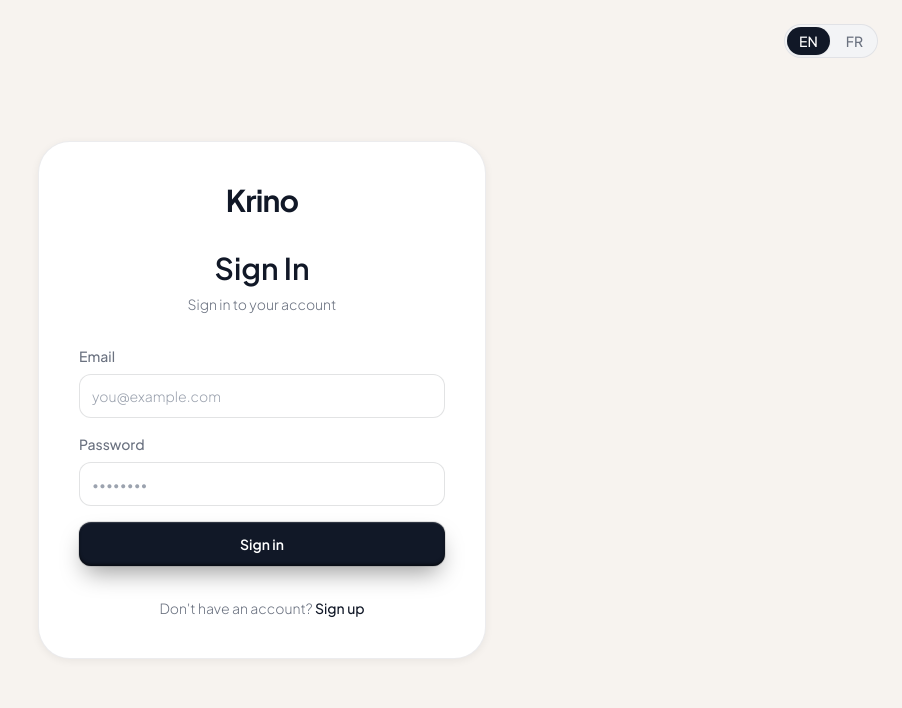
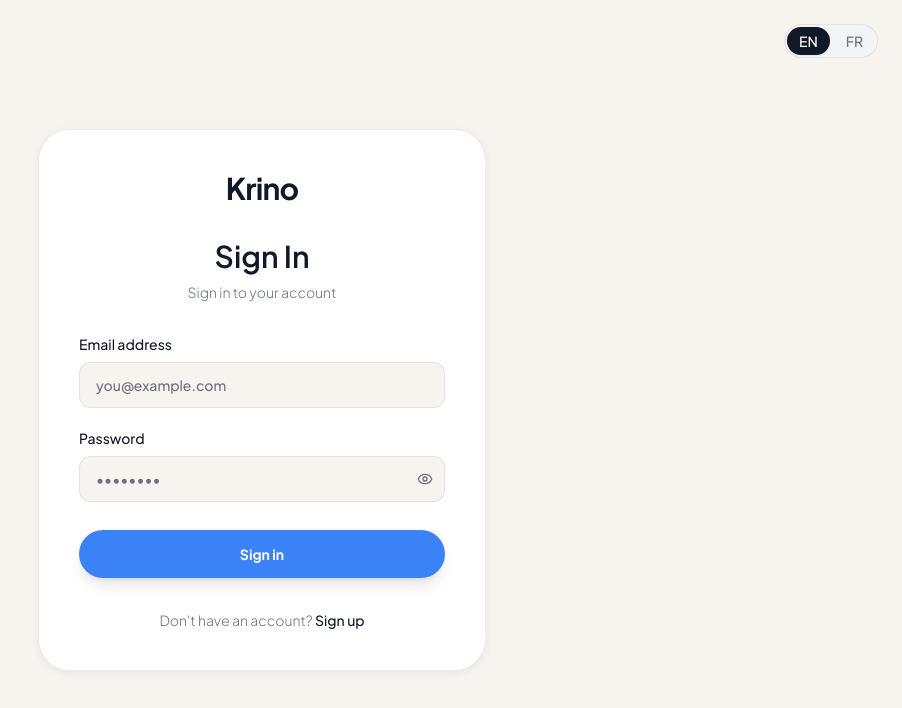
Before and after one commit to Abdennasserbedroune/Krino, a Next.js app in the folder frontend/: page /auth/sign-in in a window 1280 px wide. Shown: the top 708 px of the page, without its empty margins (378-1280 px from the left). Built offline with nearby package versions, Linux system fonts and the light colour scheme; no server answers.

Commit message:
fix: restore original sign-in-form UI, only fix role read from user_metadata after login

```diff
--- a/frontend/components/auth/sign-in-form.tsx
+++ b/frontend/components/auth/sign-in-form.tsx
@@ -1,96 +1,127 @@
 "use client";
 
 import { useState } from "react";
+import { motion } from "framer-motion";
+import { AlertCircle, Eye, EyeOff } from "lucide-react";
+
 import { useAuth } from "@/lib/auth/client";
 import { useLanguage } from "@/lib/i18n/LanguageContext";
 
 interface SignInFormProps {
-  onSuccess: (role: "seeker" | "recruiter") => void;
-  // role prop removed — we no longer need it passed from outside
-  role?: "seeker" | "recruiter"; // kept for backward compat but ignored
+  onSuccess?: (role: "seeker" | "recruiter") => void;
+  role?: "seeker" | "recruiter";
 }
 
-export function SignInForm({ onSuccess }: SignInFormProps) {
-  const { login } = useAuth();
+export function SignInForm({ onSuccess, role = "seeker" }: SignInFormProps) {
+  const { login, loading, error } = useAuth();
   const { t } = useLanguage();
   const [email, setEmail] = useState("");
   const [password, setPassword] = useState("");
-  const [isLoading, setIsLoading] = useState(false);
-  const [error, setError] = useState<string | null>(null);
+  const [showPassword, setShowPassword] = useState(false);
+  const [localError, setLocalError] = useState<string | null>(null);
 
-  const handleSubmit = async (e: React.FormEvent) => {
-    e.preventDefault();
-    setIsLoading(true);
-    setError(null);
+  const handleSubmit = async (event: React.FormEvent<HTMLFormElement>) => {
+    event.preventDefault();
+    setLocalError(null);
+
+    if (!email || !password) {
+      setLocalError(t.auth.errors.loginFailed);
+      return;
+    }
 
     try {
       const data = await login(email, password);
-      // Read role directly from the Supabase user_metadata — single source of truth
-      const actualRole = (data?.user?.user_metadata?.role ?? "seeker") as "seeker" | "recruiter";
-      onSuccess(actualRole);
-    } catch (err: any) {
-      setError(err?.message ?? t.auth.invalidCredentials ?? "Invalid credentials");
-    } finally {
-      setIsLoading(false);
+      // Always use the role stored in Supabase user_metadata — never trust the UI selection
+      const actualRole = (data?.user?.user_metadata?.role ?? role) as "seeker" | "recruiter";
+      onSuccess?.(actualRole);
+    } catch (err) {
+      setLocalError(error || t.auth.errors.loginFailed);
     }
   };
 
+  const message = localError ?? error;
+  const buttonColor = role === "seeker" ? "bg-seeker hover:bg-seeker/90" : "bg-recruiter hover:bg-recruiter/90";
+
   return (
-    <form onSubmit={handleSubmit} className="space-y-4">
-      <div className="space-y-2">
-        <label htmlFor="email" className="block text-sm font-medium" style={{ color: "var(--text-body)" }}>
-          {t.auth.emailLabel ?? "Email"}
+    <form onSubmit={handleSubmit} className="flex flex-col gap-5">
+      <motion.div
+        initial={{ opacity: 0, y: 10 }}
+        animate={{ opacity: 1, y: 0 }}
+        transition={{ delay: 0.1 }}
+      >
+        <label className="flex flex-col gap-2 text-sm font-medium text-foreground">
+          {t.auth.email}
+          <input
+            type="email"
+            value={email}
+            onChange={(event) => setEmail(event.target.value)}
+            placeholder="you@example.com"
+            className="rounded-xl border border-border bg-background px-4 py-3 text-sm text-foreground placeholder:text-muted-foreground outline-none transition-all duration-200 focus:border-primary focus:ring-2 focus:ring-primary/20 hover:border-muted-foreground"
+            required
+          />
         </label>
-        <input
-          id="email"
-          type="email"
-          value={email}
-          onChange={(e) => setEmail(e.target.value)}
-          placeholder={t.auth.emailPlaceholder ?? "you@example.com"}
-          required
-          autoComplete="email"
-          className="w-full h-11 rounded-xl border px-3 text-sm focus:outline-none focus:ring-2 transition"
-          style={{
-            borderColor: "var(--input-border)",
-            background: "var(--input-bg)",
-            color: "var(--input-text)",
-          }}
-        />
-      </div>
+      </motion.div>
 
-      <div className="space-y-2">
-        <label htmlFor="password" className="block text-sm font-medium" style={{ color: "var(--text-body)" }}>
-          {t.auth.passwordLabel ?? "Password"}
+      <motion.div
+        initial={{ opacity: 0, y: 10 }}
+        animate={{ opacity: 1, y: 0 }}
+        transition={{ delay: 0.2 }}
+      >
+        <label className="flex flex-col gap-2 text-sm font-medium text-foreground">
+          {t.auth.password}
+          <div className="relative">
+            <input
+              type={showPassword ? "text" : "password"}
+              value={password}
+              onChange={(event) => setPassword(event.target.value)}
+              placeholder="••••••••"
+              className="w-full rounded-xl border border-border bg-background px-4 py-3 pr-11 text-sm text-foreground placeholder:text-muted-foreground outline-none transition-all duration-200 focus:border-primary focus:ring-2 focus:ring-primary/20 hover:border-muted-foreground"
+              required
+            />
+            <button
+              type="button"
+              onClick={() => setShowPassword(!showPassword)}
+              className="absolute right-3 top-1/2 -translate-y-1/2 text-muted-foreground hover:text-foreground transition-colors"
+            >
+              {showPassword ? <EyeOff className="w-4 h-4" /> : <Eye className="w-4 h-4" />}
+            </button>
+          </div>
         </label>
-        <input
-          id="password"
-          type="password"
-          value={password}
-          onChange={(e) => setPassword(e.target.value)}
-          placeholder="••••••••"
-          required
-          autoComplete="current-password"
-          className="w-full h-11 rounded-xl border px-3 text-sm focus:outline-none focus:ring-2 transition"
-          style={{
-            borderColor: "var(--input-border)",
-            background: "var(--input-bg)",
-            color: "var(--input-text)",
-          }}
-        />
-      </div>
+      </motion.div>
 
-      {error && (
-        <p className="text-sm text-red-500 rounded-lg border border-red-200 bg-red-50 px-3 py-2">{error}</p>
+      {message && (
+        <motion.div
+          initial={{ opacity: 0, scale: 0.95 }}
+          animate={{ opacity: 1, scale: 1 }}
+          className="flex items-start gap-3 p-4 rounded-xl bg-destructive/10 border border-destructive/20"
+        >
+          <AlertCircle className="w-5 h-5 text-destructive shrink-0 mt-0.5" />
+          <p className="text-sm text-destructive">{message}</p>
+        </motion.div>
       )}
 
-      <button
+      <motion.button
+        initial={{ opacity: 0, y: 10 }}
+        animate={{ opacity: 1, y: 0 }}
+        transition={{ delay: 0.3 }}
+        whileHover={{ scale: 1.01 }}
+        whileTap={{ scale: 0.99 }}
         type="submit"
-        disabled={isLoading}
-        className="w-full h-11 rounded-xl text-sm font-semibold text-white transition disabled:opacity-60 disabled:cursor-not-allowed"
-        style={{ background: "var(--text-primary)", boxShadow: "var(--shadow-cta)" }}
+        disabled={loading}
+        className={`mt-2 w-full rounded-full px-6 py-3.5 text-sm font-bold text-white shadow-lg transition-all duration-200 disabled:cursor-not-allowed disabled:opacity-50 ${buttonColor}`}
       >
-        {isLoading ? (t.ui.loading ?? "Loading…") : (t.auth.signInBtn ?? "Sign in")}
-      </button>
+        {loading ? (
+          <span className="flex items-center justify-center gap-2">
+            <svg className="animate-spin h-4 w-4" viewBox="0 0 24 24">
+              <circle className="opacity-25" cx="12" cy="12" r="10" stroke="currentColor" strokeWidth="4" fill="none" />
+              <path className="opacity-75" fill="currentColor" d="M4 12a8 8 0 018-8V0C5.373 0 0 5.373 0 12h4zm2 5.291A7.962 7.962 0 014 12H0c0 3.042 1.135 5.824 3 7.938l3-2.647z" />
+            </svg>
+            {t.ui.loading}
+          </span>
+        ) : (
+          t.auth.signInBtn
+        )}
+      </motion.button>
     </form>
   );
 }
```
